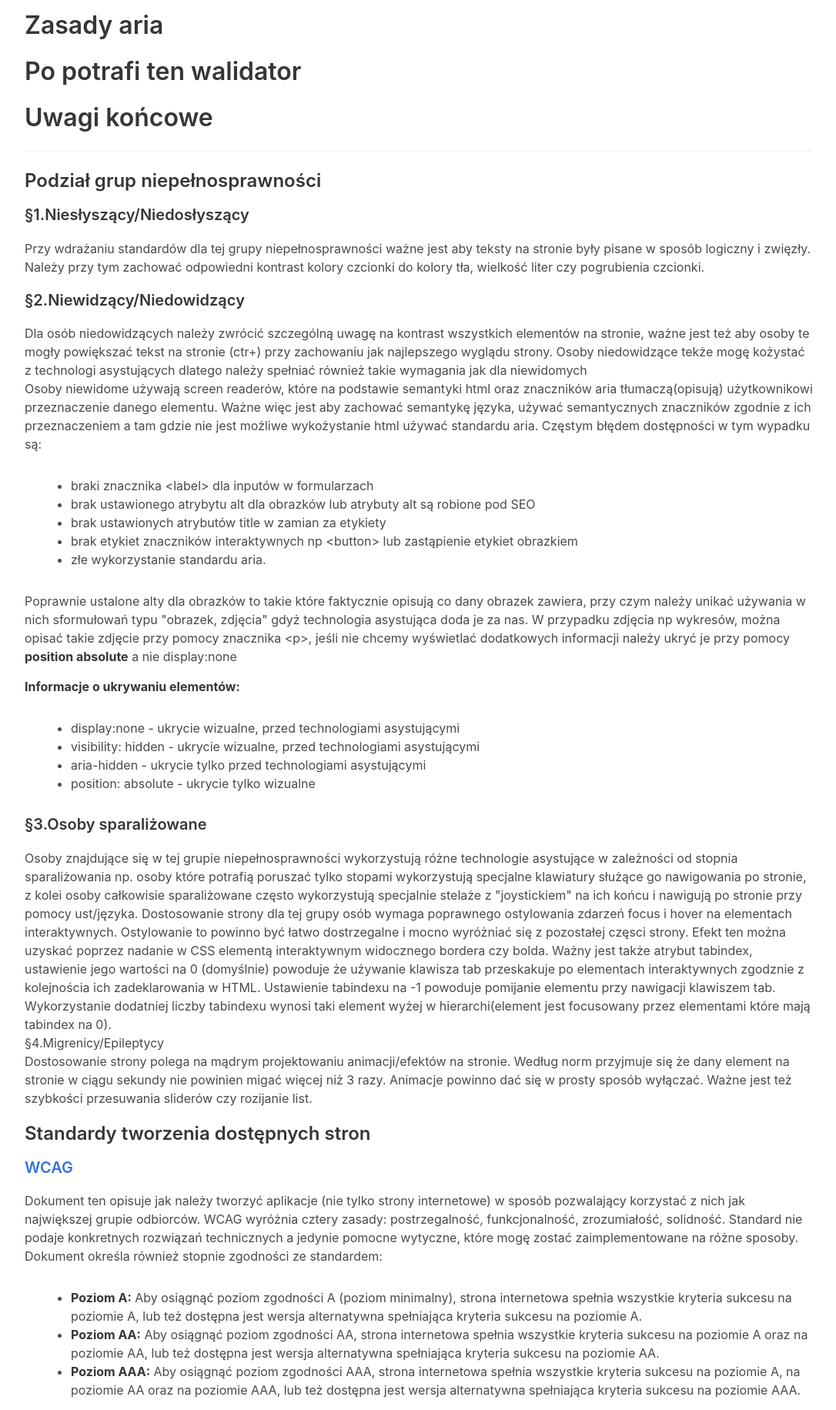
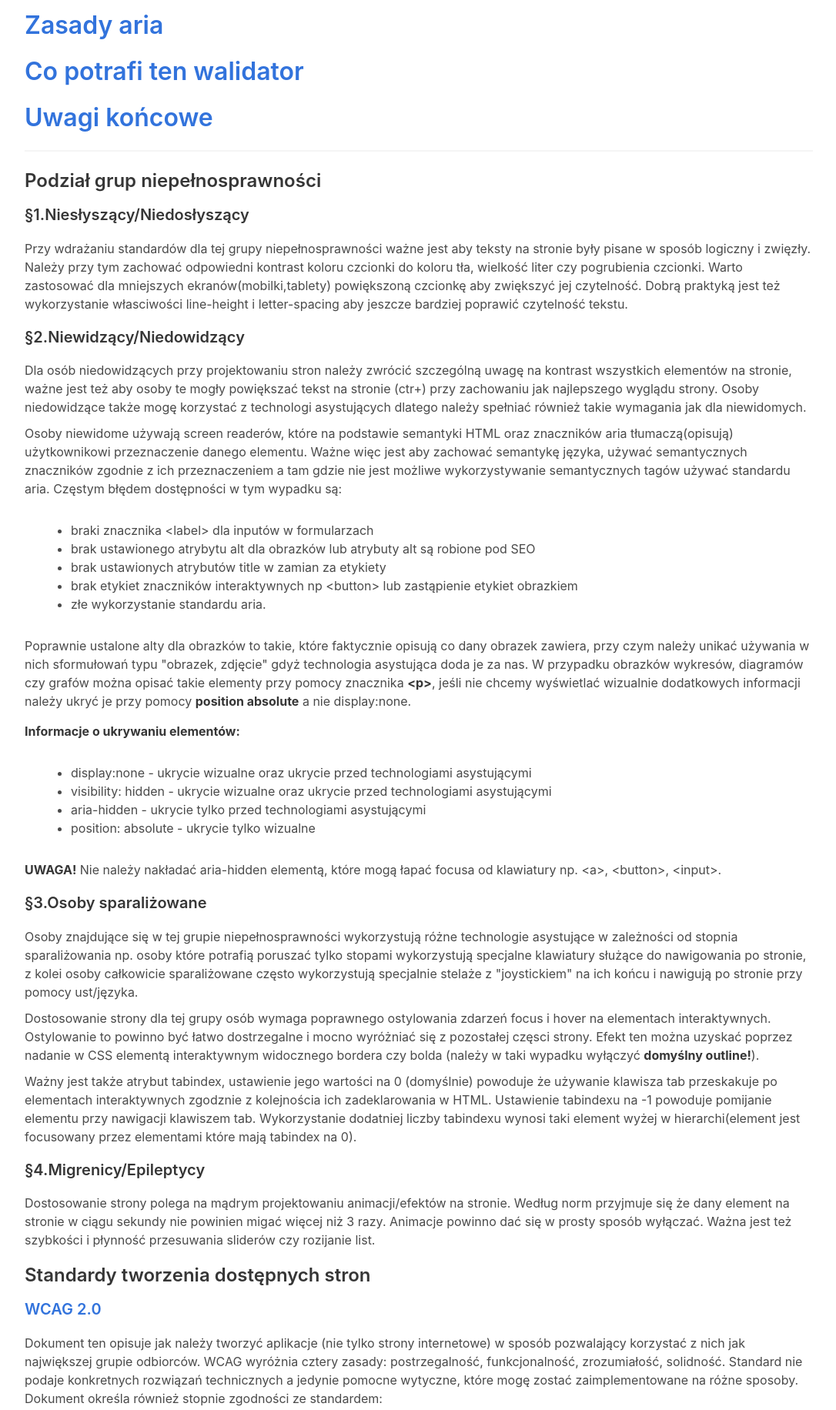
Before and after one commit to Undero13/accessibility-validator, an Electron app: page view/info.html in a window 1280 px wide. Shown: the part 720-2552 px from the top of the page at 77% size, without its empty margins (96-1182 px from the left). Drawn offline with Linux system fonts and the light colour scheme.

Commit message:
add few information to info view

```diff
--- a/class/SiteValidate.js
+++ b/class/SiteValidate.js
@@ -100,6 +100,7 @@ class SiteValidate extends AbstractValidator {
       if (element) {
         // trzeba przemyśleć czy ta funkcja w ogóle ma sens bo czytelność czcionki na serwisie jest kwestią bardzo umowną i subiektywną oraz zależną od wielu czynników nie tylko technologicznych ale i personalnych
         // według standardów tekst powiększony do 200% nie powinien rozwalać strony i dalej być czytelny
+        // ponadto na różnych urządeniach (desktopy, mobilki i tablety) wielkość fontów powinna być różna
       }
     });
   }
--- a/style/info.css
+++ b/style/info.css
@@ -23,3 +23,7 @@ ul{
 .header-list{
     margin: 15px 0;
 }
+
+.mt-10{
+    margin-top:10px;
+}
--- a/view/info.html
+++ b/view/info.html
@@ -20,7 +20,7 @@
     </ul>
     <h3 class="title is-3">Standardy tworzenia dostępnych stron</h3>
     <ul>
-        <li><a href="#par5">WCAG</a></li>
+        <li><a href="#par5">WCAG 2.0</a></li>
         <li><a href="#par6">WAI-ARIA</a></li>
         <li><a href="#par7">WHATWG/W3C</a></li>
     </ul>
@@ -29,36 +29,42 @@
         <li><a href="#par9">Funkcjonalność</a></li>
         <li><a href="#par10">Zrozumiałość</a></li>
         <li><a href="#par11">Solidność</a></li></ul>
-    <h3 class="title is-3">Zasady aria</h3>
-    <h3 class="title is-3">Po potrafi ten walidator</h3>
-    <h3 class="title is-3">Uwagi końcowe</h3>
+    <h3 class="title is-3"><a href="#par12">Zasady aria</a></h3>
+    <h3 class="title is-3"><a href="#par13">Co potrafi ten walidator</a></h3>
+    <h3 class="title is-3"><a href="#par14">Uwagi końcowe</a></h3>
 
     <hr>
 
     <h3 class="title is-4">Podział grup niepełnosprawności</h3>
     <h4 class="title is-5" id="par1">§1.Niesłyszący/Niedosłyszący</h4>
-    <p>Przy wdrażaniu standardów dla tej grupy niepełnosprawności ważne jest aby teksty na stronie były pisane w sposób logiczny i zwięzły. Należy przy tym zachować odpowiedni kontrast kolory czcionki do kolory tła, wielkość liter czy pogrubienia czcionki.</p>
+    <p>Przy wdrażaniu standardów dla tej grupy niepełnosprawności ważne jest aby teksty na stronie były pisane w sposób logiczny i zwięzły. Należy przy tym zachować odpowiedni kontrast koloru czcionki do koloru tła, wielkość liter czy pogrubienia czcionki. Warto zastosować dla mniejszych ekranów(mobilki,tablety) powiększoną czcionkę aby zwiększyć jej czytelność. Dobrą praktyką jest też wykorzystanie własciwości line-height i letter-spacing aby jeszcze bardziej poprawić czytelność tekstu.</p>
     <h4 class="title is-5" id="par2">§2.Niewidzący/Niedowidzący</h4>
-    <p>Dla osób niedowidzących należy zwrócić szczególną uwagę na kontrast wszystkich elementów na stronie, ważne jest też aby osoby te mogły powiększać tekst na stronie (ctr+) przy zachowaniu jak najlepszego wyglądu strony. Osoby niedowidzące tekże mogę kożystać z technologi asystujących dlatego należy spełniać również takie wymagania jak dla niewidomych</p>
-    <p>Osoby niewidome używają screen readerów, które na podstawie semantyki html oraz znaczników aria tłumaczą(opisują) użytkownikowi przeznaczenie danego elementu. Ważne więc jest aby zachować semantykę języka, używać semantycznych znaczników zgodnie z ich przeznaczeniem a tam gdzie nie jest możliwe wykożystanie html używać standardu aria. Częstym błędem dostępności w tym wypadku są: <ul>
+    <p>Dla osób niedowidzących przy projektowaniu stron należy zwrócić szczególną uwagę na kontrast wszystkich elementów na stronie, ważne jest też aby osoby te mogły powiększać tekst na stronie (ctr+) przy zachowaniu jak najlepszego wyglądu strony. Osoby niedowidzące także mogę korzystać z technologi asystujących dlatego należy spełniać również takie wymagania jak dla niewidomych.</p>
+
+    <p class="mt-10">Osoby niewidome używają screen readerów, które na podstawie semantyki HTML oraz znaczników aria tłumaczą(opisują) użytkownikowi przeznaczenie danego elementu. Ważne więc jest aby zachować semantykę języka, używać semantycznych znaczników zgodnie z ich przeznaczeniem a tam gdzie nie jest możliwe wykorzystywanie semantycznych tagów używać standardu aria. Częstym błędem dostępności w tym wypadku są: <ul>
         <li>braki znacznika &#60;label> dla inputów w formularzach</li>
         <li>brak ustawionego atrybytu alt dla obrazków lub atrybuty alt są robione pod SEO</li>
         <li>brak ustawionych atrybutów title w zamian za etykiety</li>
         <li>brak etykiet znaczników interaktywnych np &#60;button> lub zastąpienie etykiet obrazkiem</li>
-        <li>złe wykorzystanie standardu aria.</li></ul> Poprawnie ustalone alty dla obrazków to takie które faktycznie opisują co dany obrazek zawiera, przy czym należy unikać używania w nich sformułowań typu "obrazek, zdjęcia" gdyż technologia asystująca doda je za nas. W przypadku zdjęcia np wykresów, można opisać takie zdjęcie przy pomocy znacznika &#60;p>, jeśli nie chcemy wyświetlać dodatkowych informacji należy ukryć je przy pomocy <strong>position absolute</strong> a nie display:none</p>
+        <li>złe wykorzystanie standardu aria.</li></ul> Poprawnie ustalone alty dla obrazków to takie, które faktycznie opisują co dany obrazek zawiera, przy czym należy unikać używania w nich sformułowań typu "obrazek, zdjęcie" gdyż technologia asystująca doda je za nas. W przypadku obrazków wykresów, diagramów czy grafów można opisać takie elementy przy pomocy znacznika <strong>&#60;p></strong>, jeśli nie chcemy wyświetlać wizualnie dodatkowych informacji należy ukryć je przy pomocy <strong>position absolute</strong> a nie display:none.</p>
     <p class="header-list"><strong>Informacje o ukrywaniu elementów:</strong></p>
     <ul>
-        <li>display:none - ukrycie wizualne, przed technologiami asystującymi</li>
-        <li>visibility: hidden - ukrycie wizualne, przed technologiami asystującymi</li>
+        <li>display:none - ukrycie wizualne oraz ukrycie przed technologiami asystującymi</li>
+        <li>visibility: hidden - ukrycie wizualne oraz ukrycie przed technologiami asystującymi</li>
         <li>aria-hidden - ukrycie tylko przed technologiami asystującymi</li>
         <li>position: absolute - ukrycie tylko wizualne</li>
     </ul>
+
+    <p><strong>UWAGA!</strong> Nie należy nakładać aria-hidden elementą, które mogą łapać focusa od klawiatury np. &#60;a>, &#60;button>, &#60;input>. </p>
+
     <h4 class="title is-5" id="par3">§3.Osoby sparaliżowane</h4>
-    <p>Osoby znajdujące się w tej grupie niepełnosprawności wykorzystują różne technologie asystujące w zależności od stopnia sparaliżowania np. osoby które potrafią poruszać tylko stopami wykorzystują specjalne klawiatury służące go nawigowania po stronie, z kolei osoby całkowisie sparaliżowane często wykorzystują specjalnie stelaże z "joystickiem" na ich końcu i nawigują po stronie przy pomocy ust/języka. Dostosowanie strony dla tej grupy osób wymaga poprawnego ostylowania zdarzeń focus i hover na elementach interaktywnych. Ostylowanie to powinno być łatwo dostrzegalne i mocno wyróżniać się z pozostałej częsci strony. Efekt ten można uzyskać poprzez nadanie w CSS elementą interaktywnym widocznego bordera czy bolda. Ważny jest także atrybut tabindex, ustawienie jego wartości na 0 (domyślnie) powoduje że używanie klawisza tab przeskakuje po elementach interaktywnych zgodznie z kolejnościa ich zadeklarowania w HTML. Ustawienie tabindexu na -1 powoduje pomijanie elementu przy nawigacji klawiszem tab. Wykorzystanie dodatniej liczby tabindexu wynosi taki element wyżej w hierarchi(element jest focusowany przez elementami które mają tabindex na 0).</p>
-    <h4 id="par4">§4.Migrenicy/Epileptycy</h4>
-    <p>Dostosowanie strony polega na mądrym projektowaniu animacji/efektów na stronie. Według norm przyjmuje się że dany element na stronie w ciągu sekundy nie powinien migać więcej niż 3 razy. Animacje powinno dać się w prosty sposób <stron>wyłączać.</stron> Ważne jest też szybkości przesuwania sliderów czy rozijanie list.</p>
+    <p>Osoby znajdujące się w tej grupie niepełnosprawności wykorzystują różne technologie asystujące w zależności od stopnia sparaliżowania np. osoby które potrafią poruszać tylko stopami wykorzystują specjalne klawiatury służące do nawigowania po stronie, z kolei osoby całkowicie sparaliżowane często wykorzystują specjalnie stelaże z "joystickiem" na ich końcu i nawigują po stronie przy pomocy ust/języka. </p>
+    <p class="mt-10">Dostosowanie strony dla tej grupy osób wymaga poprawnego ostylowania zdarzeń focus i hover na elementach interaktywnych. Ostylowanie to powinno być łatwo dostrzegalne i mocno wyróżniać się z pozostałej częsci strony. Efekt ten można uzyskać poprzez nadanie w CSS elementą interaktywnym widocznego bordera czy bolda (należy w taki wypadku wyłączyć <strong>domyślny outline!</strong>).</p>
+    <p class="mt-10">Ważny jest także atrybut tabindex, ustawienie jego wartości na 0 (domyślnie) powoduje że używanie klawisza tab przeskakuje po elementach interaktywnych zgodznie z kolejnościa ich zadeklarowania w HTML. Ustawienie tabindexu na -1 powoduje pomijanie elementu przy nawigacji klawiszem tab. Wykorzystanie dodatniej liczby tabindexu wynosi taki element wyżej w hierarchi(element jest focusowany przez elementami które mają tabindex na 0).</p>
+    <h4 class="title is-5" id="par4">§4.Migrenicy/Epileptycy</h4>
+    <p>Dostosowanie strony polega na mądrym projektowaniu animacji/efektów na stronie. Według norm przyjmuje się że dany element na stronie w ciągu sekundy nie powinien migać więcej niż 3 razy. Animacje powinno dać się w prosty sposób <stron>wyłączać.</stron> Ważna jest też szybkości i płynność przesuwania sliderów czy rozijanie list.</p>
     <h3 class="title is-4">Standardy tworzenia dostępnych stron</h3>
-    <h4 class="title is-5" id="par5"><a href="http://fdc.org.pl/wcag2/">WCAG</a></h4>
+    <h4 class="title is-5" id="par5"><a href="http://fdc.org.pl/wcag2/">WCAG 2.0</a></h4>
     <p>Dokument ten opisuje jak należy tworzyć aplikacje (nie tylko strony internetowe) w sposób pozwalający korzystać z nich jak największej grupie odbiorców. WCAG wyróżnia cztery zasady: postrzegalność, funkcjonalność, zrozumiałość, solidność. Standard nie podaje konkretnych rozwiązań technicznych a jedynie pomocne wytyczne, które mogę zostać zaimplementowane na różne sposoby. Dokument określa również stopnie zgodności ze standardem:
         <ul>
             <li><strong>Poziom A:</strong> Aby osiągnąć poziom zgodności A (poziom minimalny), strona internetowa spełnia wszystkie kryteria sukcesu na poziomie A, lub też dostępna jest wersja alternatywna spełniająca kryteria sukcesu na poziomie A.</li>
@@ -68,20 +74,20 @@
     </p>
 
     <h4 class="title is-5" id="par6"><a href="https://www.w3.org/TR/aria-in-html/#first-rule-of-aria-use">WAI-ARIA</a></h4>
-    <p>Jest to standard poprzedzający semantyczny HTML. Powstał w celu wprowadzenia komunikacji między technologią asystującą a kodem strony. Obecnie standard stanowi uzupełnienie HTMLa i poprawia aspekty dostępności tam gdzie HTML nie potrafi tego zrobić.</p>
+    <p>Jest to standard poprzedzający semantyczny HTML. Powstał w celu wprowadzenia komunikacji między technologią asystującą a kodem strony. Obecnie standard stanowi uzupełnienie HTMLa i poprawia aspekty dostępności tam gdzie HTML nie potrafi tego zrobić. Przy wukorzystaniu tego standardu należy się <a href="#par12">trzymać 5 zasad aria.</a></p>
 
     <h4 class="title is-5" id="par7"><a href="https://html.spec.whatwg.org/multipage/">WHATWG/W3C</a></h4>
-    <p>Organizacja WHATWG zajmuję się tworzeniem obecnie obowiązującego standardu HTML zwanego <strong>Living Standard</strong>. Organizacja W3C stała się wewnetrzną komórką WHATWG i jest odpowiedzialna za semantykę elementow określonych w standardzie HTML LS. Warto zauważyć że od kwietnia 2019 roku standard HTML5 przestał istnieć. </p>
+    <p>Organizacja WHATWG zajmuję się tworzeniem obecnie obowiązującego standardu HTML zwanego <strong>Living Standard</strong>. Organizacja W3C stała się wewnetrzną komórką WHATWG i jest odpowiedzialna za semantykę elementow określonych w standardzie HTML LS. Warto zauważyć że od kwietnia 2019 roku standard HTML5 przestał istnieć i nie jest zalecane posługiwanie się jego dokumentacją. </p>
 
     <h3 class="title is-4">Zasady dostępności według WCAG</h3>
     <h4 class="title is-5" id="par8">Postrzegalność</h4>
-    <p>Tutaj ogólnie można powiedzieć, że jeśli mamy jakąs informację ważną z punktóu widzenia użytkownika to należy mu ją dostarczyć niezależnie od tego czy oglada stronę w przegladarce czy też używa jakieś technologi asystującej</p>
+    <p>Tutaj ogólnie można powiedzieć, że jeśli mamy jakąś informację ważną z punktu widzenia użytkownika to należy mu ją dostarczyć niezależnie od tego czy ogląda stronę w przegladarce czy też używa jakieś technologi asystującej.</p>
     <h4 class="title is-5" id="par9">Funkcjonalność</h4>
     <p>Oznacza to, że serwis musi być na tyle sprawny żeby móc być interpretowany przez różne urządzenia i róznych użytkowników tak samo dobrze.</p>
     <h4 class="title is-5" id="par10">Zrozumiałość</h4>
     <p>Każdy komponent UI powinien mieć swoje semantycznie znacznie, zaimplementowane w taki sposób aby każda technologia mogła zrozumieć to znaczenie.</p>
     <h4 class="title is-5" id="par11">Solidność</h4>
-    <p>Wszystkie akcję muszą mieć możliwość wykonywania z róznych urządzeń uwzględniając kompatybilność z obecnymi oraz przyszłymi rozwiązaniami</p>
+    <p>Wszystkie akcje muszą mieć możliwość wykonywania z różnych urządzeń uwzględniając kompatybilność z obecnymi oraz przyszłymi rozwiązaniami.</p>
     <h3 class="title is-4" id="par12">Zasady aria</h3>
     <ul>
         <li>Jeżeli możesz – używaj natywnych kontrolek HTML. Jest to rozwiązanie bezpieczniejsze i bardziej uniwersalne od łatania za pomocą ARIA.</li>
@@ -91,9 +97,9 @@
         <li>Każdy interaktywny element używający ARIA musi mieć dostępną nazwę (etykietę). Nazwa musi wynikać wprost z odpowiedniego kodu, a nie z otoczenia graficznego, które może nie być dostępne podczas pracy za pomocą klawiatury.</li>
     </ul>
     <p>Informację o atrybutach aria znajdziesz <a href="https://developer.mozilla.org/en-US/docs/Learn/Accessibility/WAI-ARIA_basics">tutaj.</a></p>
-    <h3 class="title is-4" id="par12">Po potrafi ten walidator</h3>
-    <p>Walidator sprawdza zgodność z standardem WACG 2.0 w stopniu AA/AAA oraz standardem aria. Walidator nie zastąpi jednak analizy developera. We wszystkich regułach dostępności są pewne wyjątki/niuanse, które nie zawsze ten walidator jest w stanie wykryć dlatego program ten ma być tylko wskazówką dla programisty, podpowiedzią/zwróceniem uwagi na elementy, które da się zrobić lepiej. Niemniej w żadnym wypadku <strong>nie powinno się</strong> podejmować działań na podstawie oceny walidatora a analizy ludzkiej. Mam nadzieję, że czas który poświęciłem na stworzenie tego narzędzia zwróci się każdemu developerowi w procesie wdrażania dostępności na strony.</p>
-    <h3 class="title is-4" id="par12">Uwagi końcowe</h3>
+    <h3 class="title is-4" id="par13">Co potrafi ten walidator</h3>
+    <p>Walidator sprawdza zgodność z standardem WCAG 2.0 w stopniu AA/AAA oraz standardem aria. Walidator nie zastąpi jednak analizy developera. We wszystkich regułach dostępności są pewne wyjątki/niuanse, które nie zawsze ten walidator jest w stanie wykryć dlatego program ten ma być tylko wskazówką dla programisty, podpowiedzią/zwróceniem uwagi na elementy, które da się zrobić lepiej. Niemniej w żadnym wypadku <strong>nie powinno się</strong> podejmować działań na podstawie oceny walidatora a analizy ludzkiej. Mam nadzieję, że czas który poświęciłem na stworzenie tego narzędzia zwróci się każdemu developerowi w procesie wdrażania dostępności na strony.</p>
+    <h3 class="title is-4" id="par14">Uwagi końcowe</h3>
     <p>Mocno zachęcam do zapoznania się z <a href="http://users.uj.edu.pl/~konior/tech_www/disabled/dostepnosc1.doc">tym dokumentem</a> który dokładnie opisuje wszelakie standardy i ich techniczną implemantację. Warto też zapoznać się z standardami <a href="http://fdc.org.pl/wcag2/">WCAG</a> oraz <a href="https://www.w3.org/TR/aria-in-html/#first-rule-of-aria-use">WAI-ARIA</a></p>
 </body>
 </html>
```
